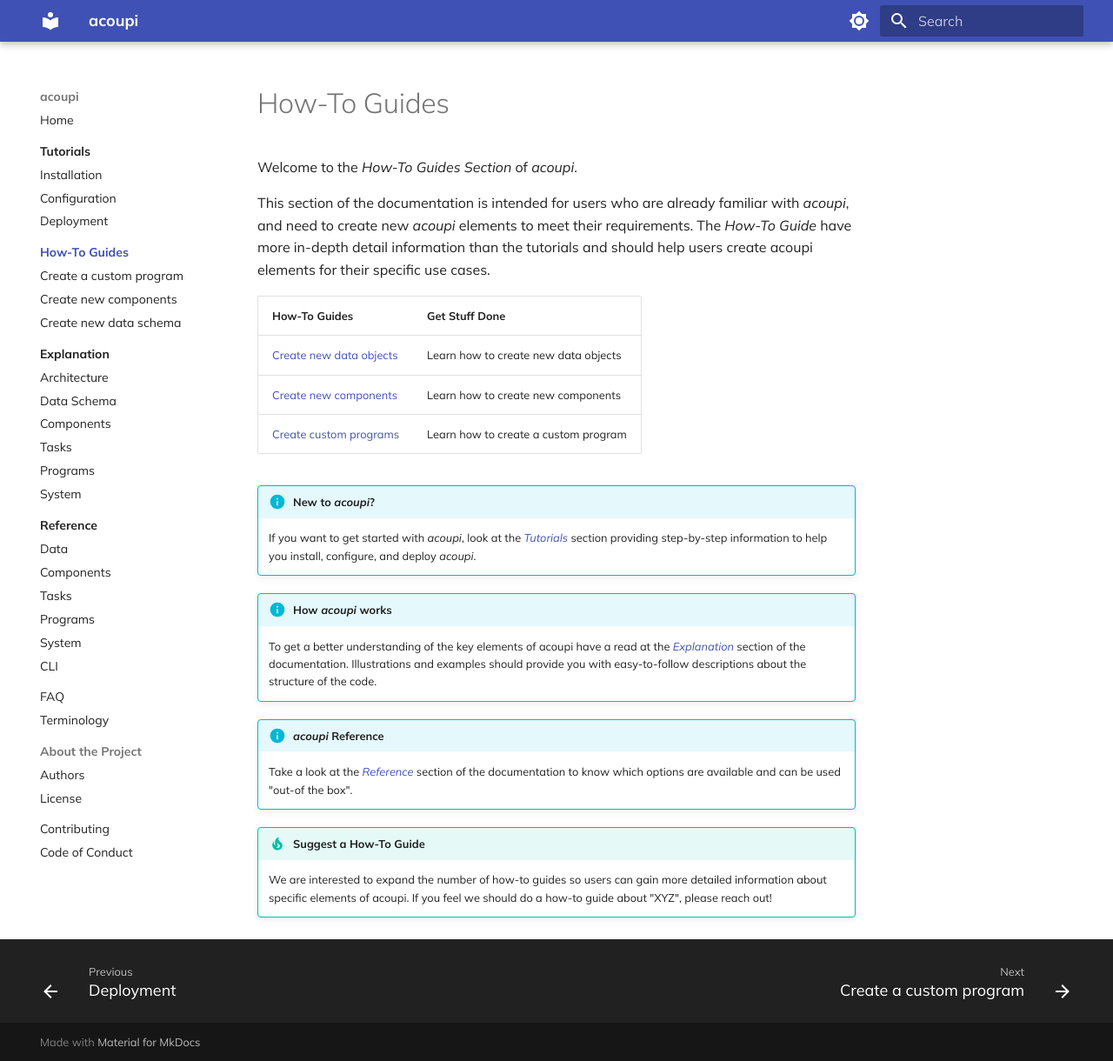
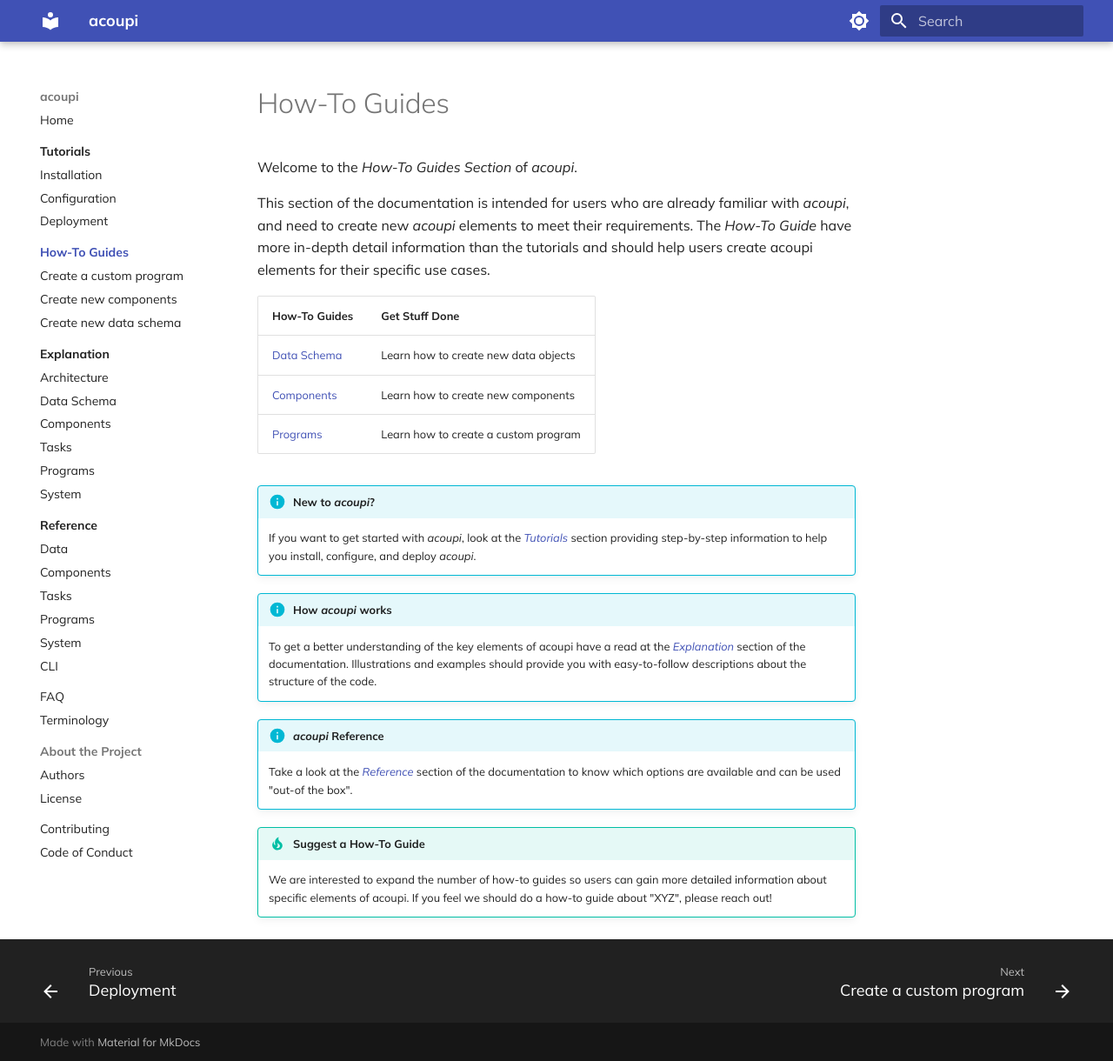
Before and after one commit to acoupi/acoupi, an MkDocs documentation site: the page built from docs/howtoguide/index.md, in a window 1280 px wide and 1220 px high. Shown: the whole window at 87% size. Built offline with MkDocs 1.6.1 and Material for MkDocs 9.7.7, drawn with Linux system fonts in a browser that asks for light colours.

Commit message:
fix page links in index howtoguide page

```diff
--- a/docs/howtoguide/index.md
+++ b/docs/howtoguide/index.md
@@ -18,19 +18,19 @@
     <tbody>
       <tr>
         <td>
-          <a href="Data_Schema">Create new data objects</a>
+          <a href="data_schema">Data Schema</a>
         </td>
         <td>Learn how to create new data objects</td>
       </tr>
       <tr>
         <td>
-          <a href="Components">Create new components</a>
+          <a href="components">Components</a>
         </td>
         <td>Learn how to create new components</td>
       </tr>
       <tr>
         <td>
-          <a href="Programs">Create custom programs</a>
+          <a href="programs">Programs</a>
         </td>
         <td>Learn how to create a custom program</td>
       </tr>
```
